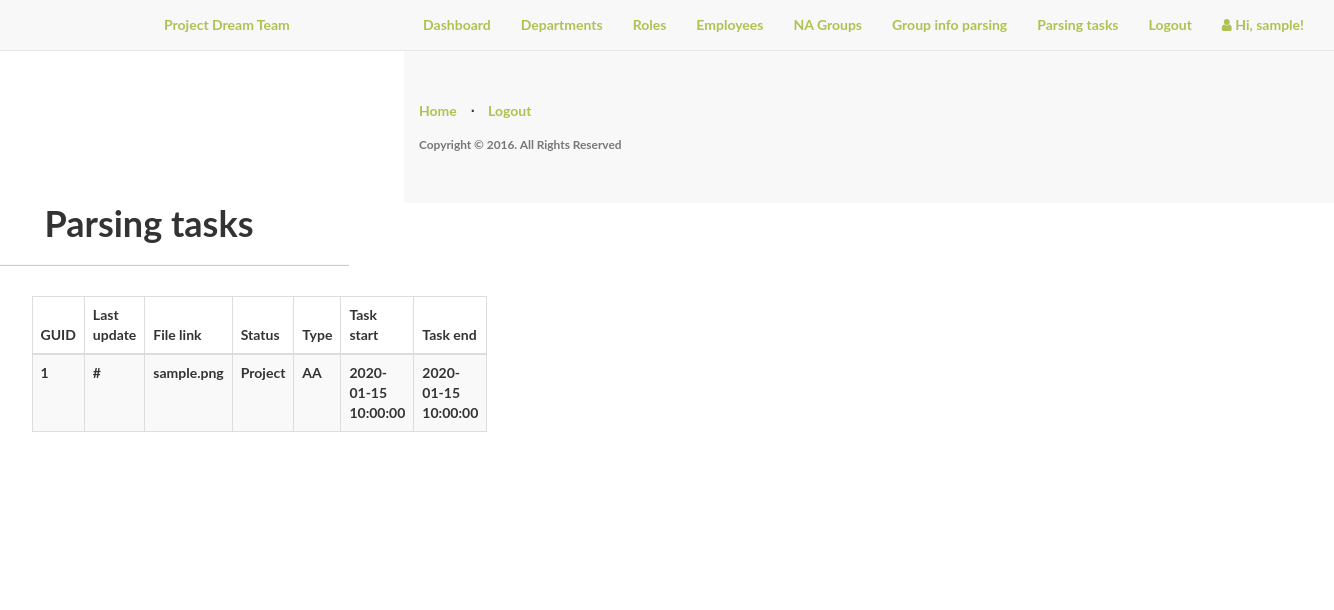
After one commit to chocho-ololoev/chocho-ololoev, a Flask app: page /nagrouptasks in a window 1680 px wide. The commit adds this page. Shown: the top 610 px of the page, without its empty margins (106-1440 px from the left). Run offline with Flask 2, Linux system fonts and the light colour scheme; a user stored in the database is signed in; tables that the repository leaves empty hold one stand-in row (values such as "Sample post"); parts of the project's set-up code (start-up, migrations or seed data) failed here and were passed over; some libraries are stand-ins or nearby versions.

Commit message:
Added parsing task

```diff
--- a/app/nagroupparsing/views.py
+++ b/app/nagroupparsing/views.py
@@ -51,3 +51,16 @@ def proceedparsingtask(id):
 
     return render_template('nagroupparsing/parsingtask.html',
                            parsingtask=parsingtask, title="Parsing task")
+
+@nagroupparsing.route('/nagrouptasks', methods=['GET', 'POST'])
+@login_required
+# NaGroup Views
+def list_parsetasks():
+    """
+    List all groups parsing tasks
+    """
+    check_admin()
+    parsingtasks = ParsingTask.query.all()
+
+    return render_template('nagroupparsing/parsingtasks.html',
+                           parsingtasks=parsingtasks, title="Parsing task")
--- a/app/templates/base.html
+++ b/app/templates/base.html
@@ -28,7 +28,8 @@
                       <li><a href="{{ url_for('admin.list_roles') }}">Roles</a></li>
                       <li><a href="{{ url_for('admin.list_employees') }}">Employees</a></li>
                       <li><a href="{{ url_for('admin.list_groups') }}">NA Groups</a></li>
-                      <li><a href="{{ url_for('nagroupparsing.list_parse_log') }}">Parse group info</a></li>
+                      <li><a href="{{ url_for('nagroupparsing.list_parse_log') }}">Group info parsing</a></li>
+                      <li><a href="{{ url_for('nagroupparsing.list_parsetasks') }}">Parsing tasks</a></li>
                     {% else %}
                       <li><a href="{{ url_for('home.dashboard') }}">Dashboard</a></li>
                     {% endif %}
--- /dev/null
+++ b/app/templates/nagroupparsing/parsingtasks.html
@@ -0,0 +1,57 @@
+{% import "bootstrap/utils.html" as utils %}
+{% import "bootstrap/wtf.html" as wtf %}
+{% extends "base.html" %}
+{% block title %}Login{% endblock %}
+{% block body %}
+<div class="content-section">
+  <div class="outer">
+    <div class="middle">
+      <div class="inner">
+        <br/>
+        {{ utils.flashed_messages() }}
+        <br/>
+        <h1 style="text-align:center;">Parsing tasks</h1>
+  {% if parsingtasks %}
+          <hr class="intro-divider">
+          <div class="center">
+            <table class="table table-striped table-bordered">
+              <thead>
+                <tr>
+        <th style data-field="github.count.forks"> <div class="th-inner sortable">GUID</div></th>
+        <th> Last update</th>
+        <th> File link </th>
+        <th> Status </th>
+        <th> Type </th>
+        <th> Task start </th>
+        <th> Task end</th>
+    </tr>
+    </thead>
+    <tbody>
+
+
+    {% for parsingtask in parsingtasks %}
+      <tr>
+        <td>{{ parsingtask.guid }}</td>
+        <td>{{ parsingtask.source_link }}</td>
+        <td>{{ parsingtask.target_file }}</td>
+        <td>{{ parsingtask.parsing_status.value }}</td>
+        <td>{{ parsingtask.parsing_type.value }}</td>
+        <td>{{ parsingtask.start_date }}</td>
+        <td>{{ parsingtask.end_date }}</td>
+      </tr>
+    {% endfor %}
+
+              </tbody>
+            </table>
+          </div>
+          <div style="text-align: center">
+    {% else %}
+          <div style="text-align: center">
+            <h3> No parsing tasks were added </h3>
+              </div>
+    {% endif %}
+
+
+  </div>
+</div>
+{% endblock %}
```
Also changed, not shown: app/templates/nagroupparsing/parsingtask.html (+4 -11 lines).
